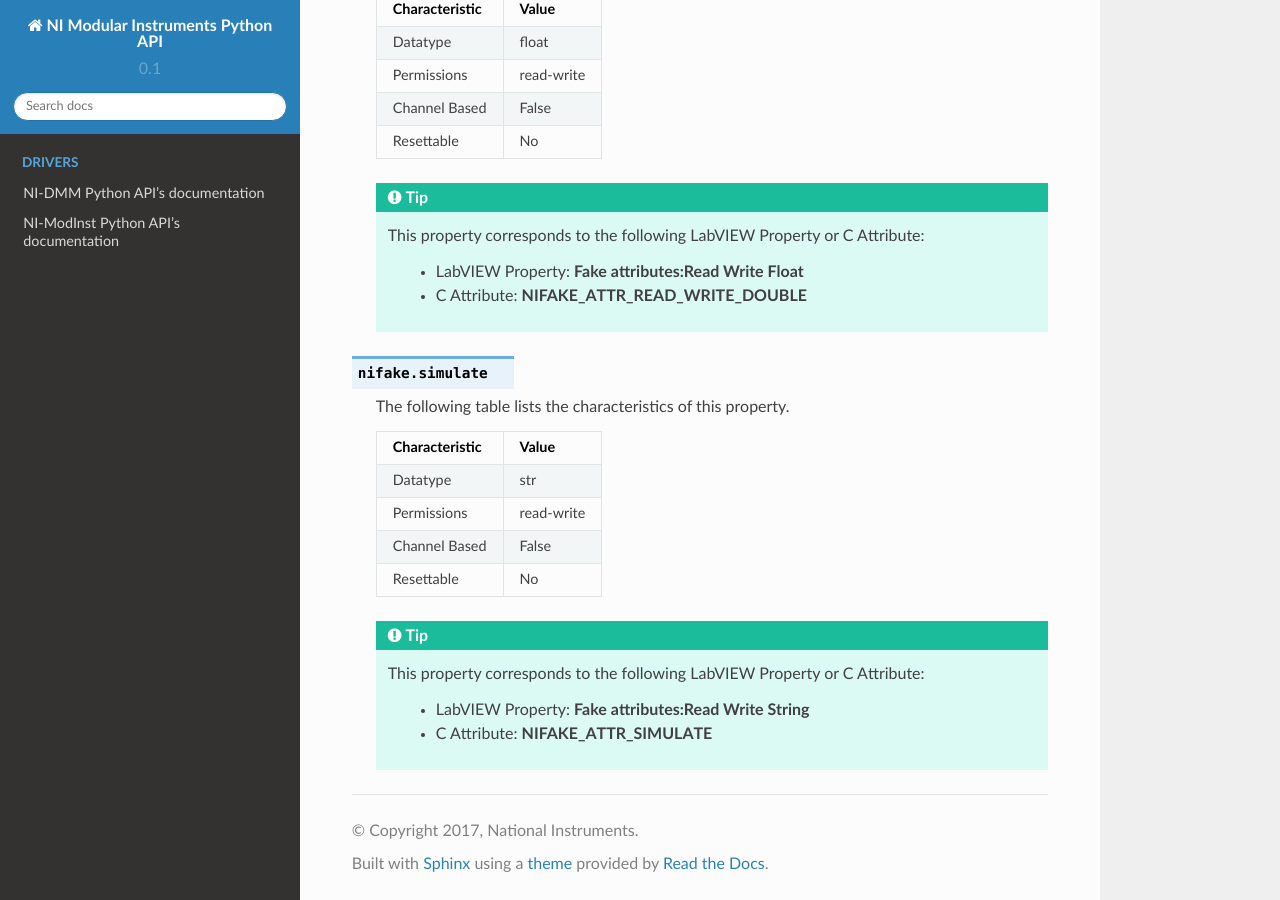
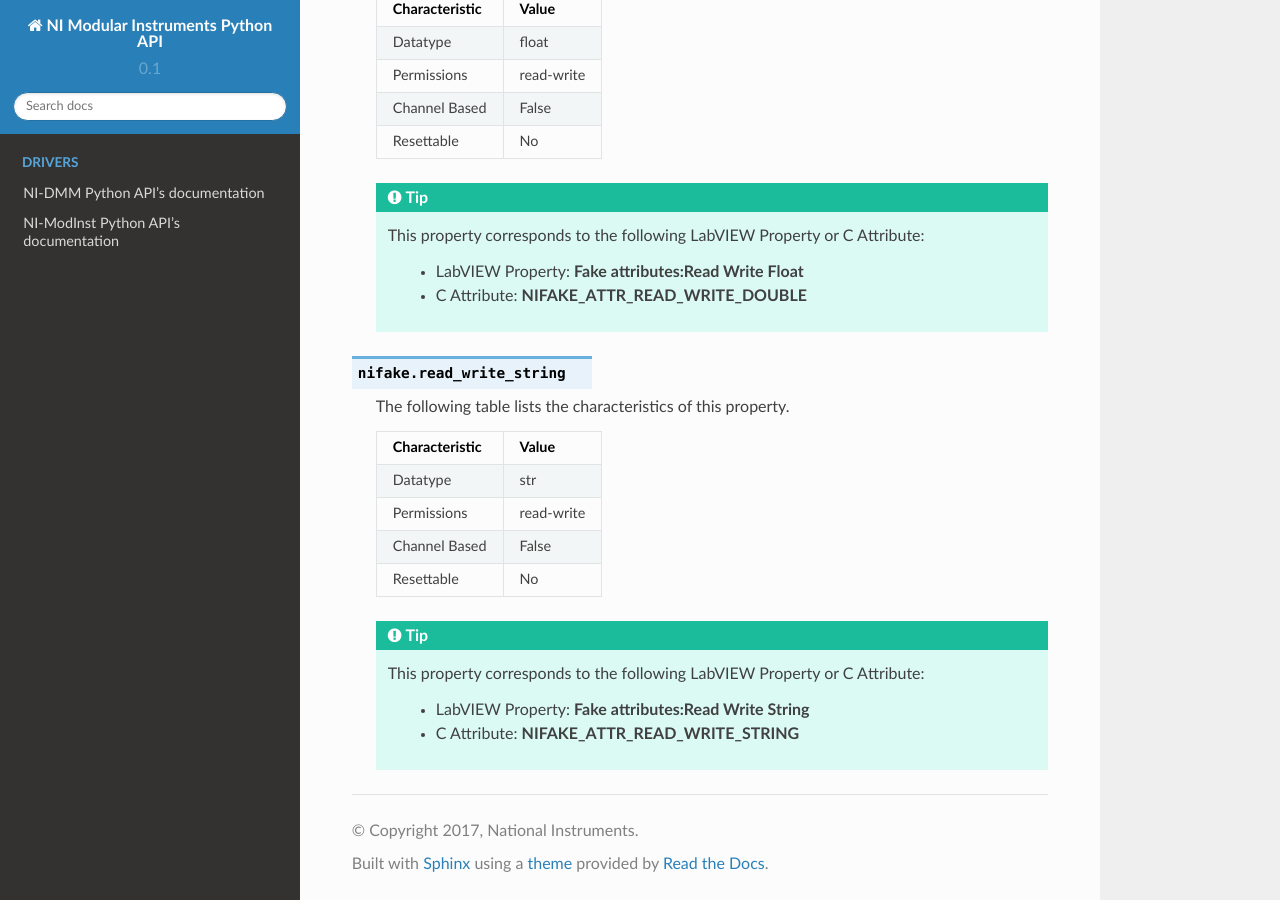
Before and after one commit to ni/nimi-python, a Sphinx documentation site: the page built from docs/nifake/attributes.rst, in a window 1280 px wide and 900 px high, scrolled down 1119 px. Built offline with Sphinx 7.4.7 and the Read the Docs theme 2.0.0, drawn with Linux system fonts in a browser that asks for light colours.

Commit message:
Fix attribute name

```diff
--- a/docs/nifake/attributes.rst
+++ b/docs/nifake/attributes.rst
@@ -75,7 +75,7 @@
             - LabVIEW Property: **Fake attributes:Read Write Float**
             - C Attribute: **NIFAKE_ATTR_READ_WRITE_DOUBLE**
 
-.. py:attribute:: simulate
+.. py:attribute:: read_write_string
 
 
 
@@ -97,4 +97,4 @@
         This property corresponds to the following LabVIEW Property or C Attribute:
 
             - LabVIEW Property: **Fake attributes:Read Write String**
-            - C Attribute: **NIFAKE_ATTR_SIMULATE**
+            - C Attribute: **NIFAKE_ATTR_READ_WRITE_STRING**
--- a/docs/nifake/session.rst
+++ b/docs/nifake/session.rst
@@ -18,5 +18,5 @@
    +------------------------------+------------------+
    | :py:attr:`read_write_double` | ViReal64         |
    +------------------------------+------------------+
-   | :py:attr:`simulate`          | ViString         |
+   | :py:attr:`read_write_string` | ViString         |
    +------------------------------+------------------+
```
Also changed, not shown: 2 other files.
